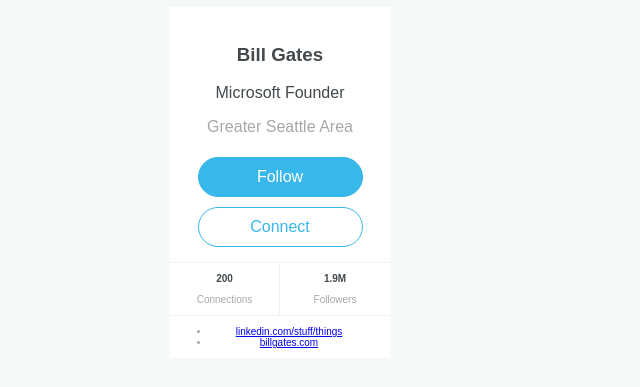
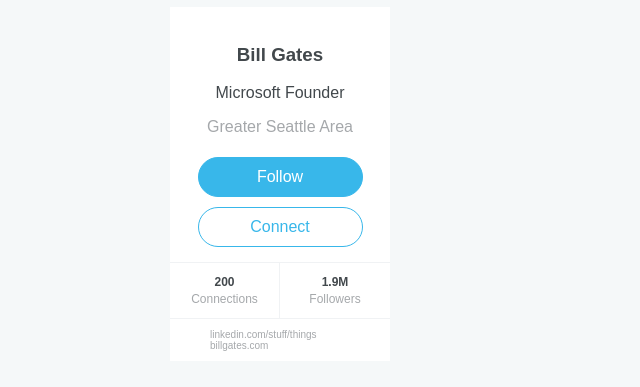
Before and after one commit to samstephen/08-17-linkedin-study, a website: page dev/index.html in a window 1280 px wide. Shown: the part 83-470 px from the top of the page, without its empty margins (0-640 px from the left). Drawn offline with Linux system fonts and the light colour scheme.

Commit message:
style for anchor tags fixed under social and overall

```diff
--- a/dev/index.html
+++ b/dev/index.html
@@ -49,7 +49,7 @@
             <p class="amount">
                 200
             </p>
-            <p class="title social-text">
+            <p class="title">
                 Connections
             </p>
             <hr>
@@ -58,20 +58,24 @@
             <p class="amount">
                 1.9M
             </p>
-            <p class="title social-text">
+            <p class="title">
                 Followers
             </p>
             <hr>
         </div>
 
-
-
-        <div class="profile-panel__social-links social-text">
-            <ul>
-            <li><a href="#">linkedin.com/stuff/things</a></li>
-            <li><a href="#">billgates.com</a></li>
-            </ul>
-        </div>
+        <ul class="profile-panel__social-links">
+            <li>
+                <a href="#">
+                    linkedin.com/stuff/things
+                </a>
+            </li>
+            <li>
+                <a href="#">
+                    billgates.com
+                </a>
+            </li>
+        </ul>
 
     </section>
     <div class="block block--half-col">
--- a/dev/scss/_content.scss
+++ b/dev/scss/_content.scss
@@ -8,6 +8,7 @@
   -moz-border-radius: 33px;
   -webkit-border-radius: 33px;
   padding: 2px 15px;
+  font-weight: lighter;
 }
 
 .profile-panel__follow {
@@ -27,7 +28,7 @@
 .profile-panel__social-data {
   width: 50%;
   float: left;
-  font-size: 10px;
+  font-size: 12px;
 }
 
 .profile-panel__social-data.left-border {
@@ -41,19 +42,26 @@
   width: 90%;
   float: left;
   font-weight: lighter;
+  list-style: none;
+  text-align: left;
+}
+
+.profile-panel__social-links a {
+  color: $gray;
 }
 
 .title {
   color: $gray;
   font-weight: lighter;
+  margin-top: 3px;
 }
 
 .amount {
   font-weight: bold;
+  margin-bottom: 0;
 }
 
 .location {
   color: $gray;
   font-weight: lighter;
-
 }
--- a/dev/scss/_general.scss
+++ b/dev/scss/_general.scss
@@ -59,3 +59,9 @@
   color: $light-gray;
   background-color: $light-gray;
 }
+
+
+a {
+  color: $primary;
+  text-decoration: none;
+}
--- a/dev/scss/styles.scss
+++ b/dev/scss/styles.scss
@@ -1,8 +1,9 @@
+@import "normalize";
+
 @import "sassquatch/sassquatch";
 
 @import "fonts";
 @import "variables";
-@import "normalize";
 
 @import "general";
 
```
Also changed, not shown: dev/css/styles.css, 1 other file.
